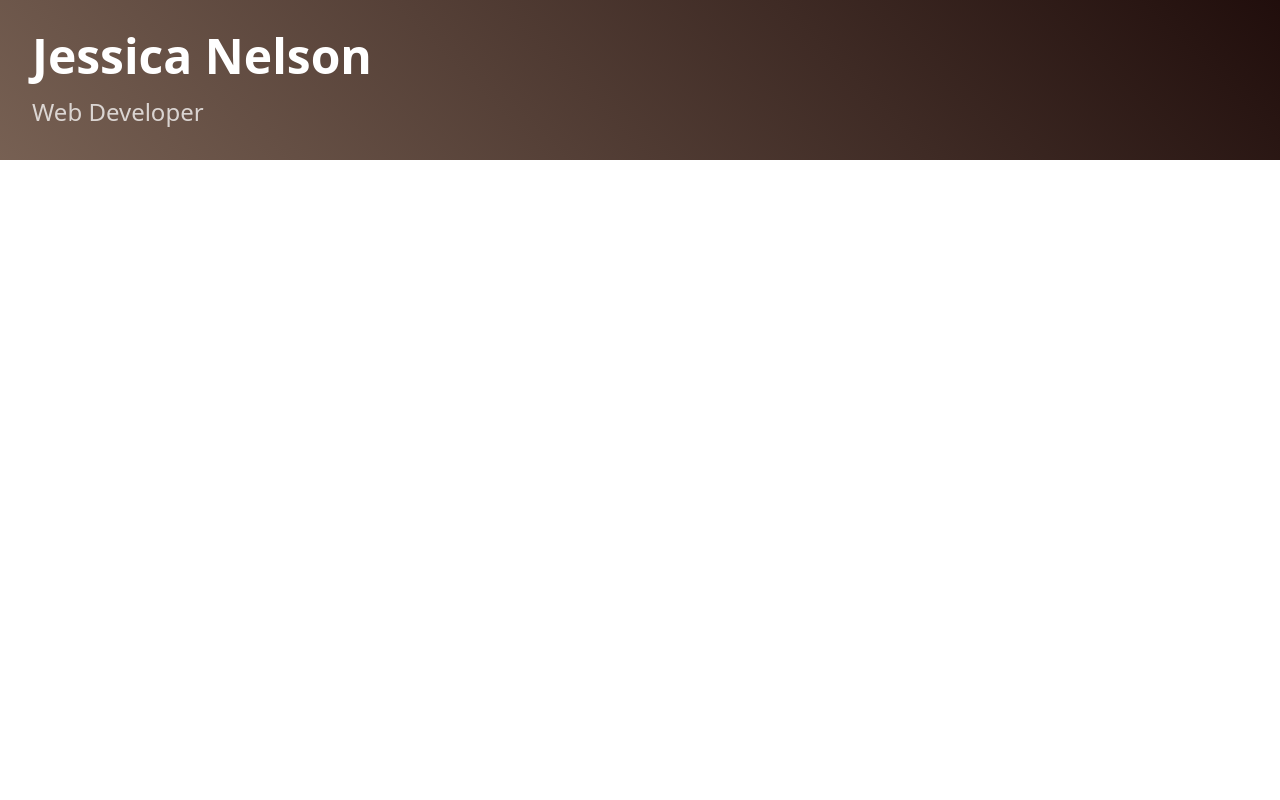
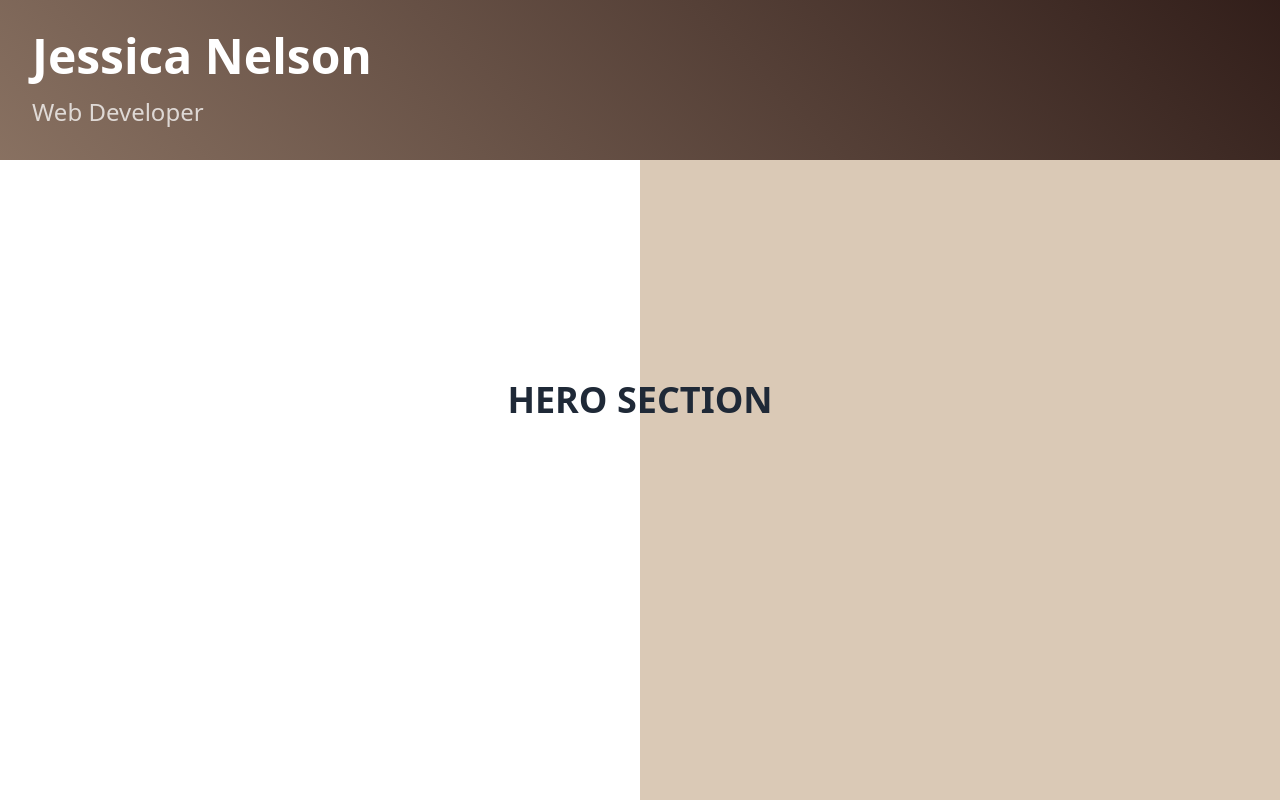
Before and after one commit to jessicamnelsonn/cpnt265-final-capstone-project, a SvelteKit app: page / in a window 1280 px wide. Shown: the top 800 px of the page. Built offline with nearby package versions, Linux system fonts and the light colour scheme.

Commit message:
added hero section

```diff
--- /dev/null
+++ b/src/lib/components/Hero.svelte
@@ -0,0 +1,8 @@
+<main class="h-screen flex">
+  <section class="w-1/2 h-full bg-white"></section>
+  <section class="w-1/2 h-full bg-yellow-800/30"></section>
+
+  <section class="absolute inset-0 flex items-center justify-center text-gray-800">
+    <h1 class="text-4xl font-bold">HERO SECTION</h1>
+  </section>
+</main>
--- a/src/routes/+layout.svelte
+++ b/src/routes/+layout.svelte
@@ -3,8 +3,8 @@
   import Header from '../lib/components/Header.svelte';
 </script>
 
-<slot />
-
 <main>
   <Header />
 </main>
+
+<slot />
--- a/src/routes/+page.svelte
+++ b/src/routes/+page.svelte
@@ -1,3 +1,6 @@
 <script>
+import Hero from '../lib/components/Hero.svelte'
+</script>
 
-</script>
+
+<Hero />
```
